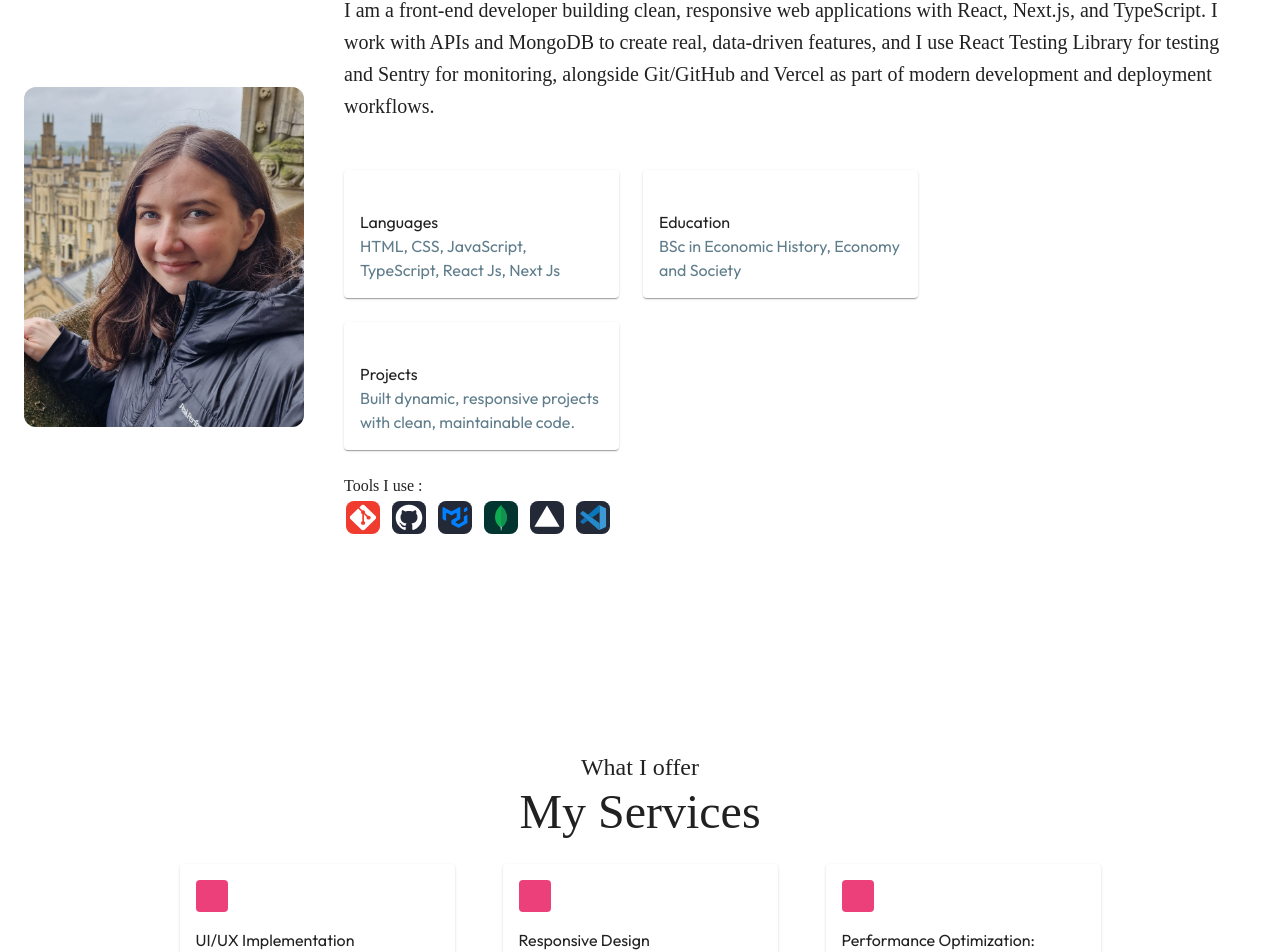
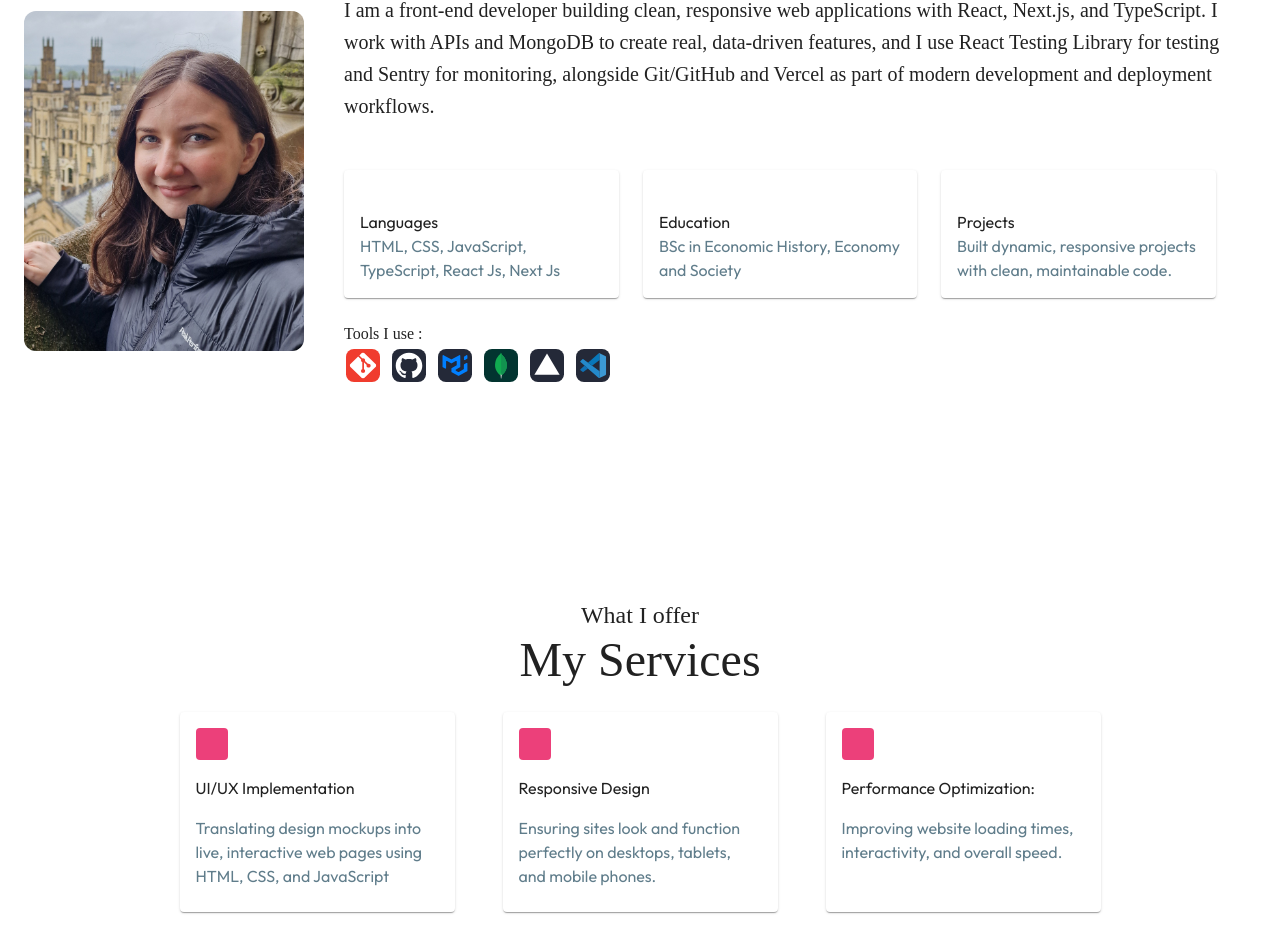
Before and after one commit to ValeriaTrofim/my-portfolio, a Next.js app: page / in a window 1280 px wide. Shown: the part 876-1828 px from the top of the page. Built offline with nearby package versions, Linux system fonts and the light colour scheme; some icons are missing; a web font is replaced by a local one; what @mui/material-nextjs would draw is missing.

Commit message:
Layout change

```diff
--- a/app/components/AboutAccordion.tsx
+++ b/app/components/AboutAccordion.tsx
@@ -11,7 +11,7 @@ import ExpandMoreIcon from "@mui/icons-material/ExpandMore";
 
 const AboutAccordion = () => {
   return (
-    <Box sx={{ display: { xs: "flex", md: "none" }, flexDirection: "column" }}>
+    <Box sx={{ display: { xs: "flex", lg: "none" }, flexDirection: "column" }}>
       {cards.map((card) => (
         <Accordion key={card.id} sx={{ mb: 2 }}>
           <AccordionSummary
--- a/app/components/AboutCard.tsx
+++ b/app/components/AboutCard.tsx
@@ -33,9 +33,9 @@ export const cards = [
 
 const AboutCard = () => {
   return (
-    <Box sx={{ display: { md: "flex", sm: "none" }, flexWrap: "wrap" }}>
+    <Box sx={{ display: { xs: "none", lg: "flex" } }}>
       {cards.map((card) => (
-        <Card sx={{ maxWidth: 275, mr: 3, mb: 3, minWidth: 200 }} key={card.id}>
+        <Card sx={{ maxWidth: 275, mr: 3, mb: 3 }} key={card.id}>
           <CardActionArea>
             <CardContent>
               <Box>{card.Icon}</Box>
```
